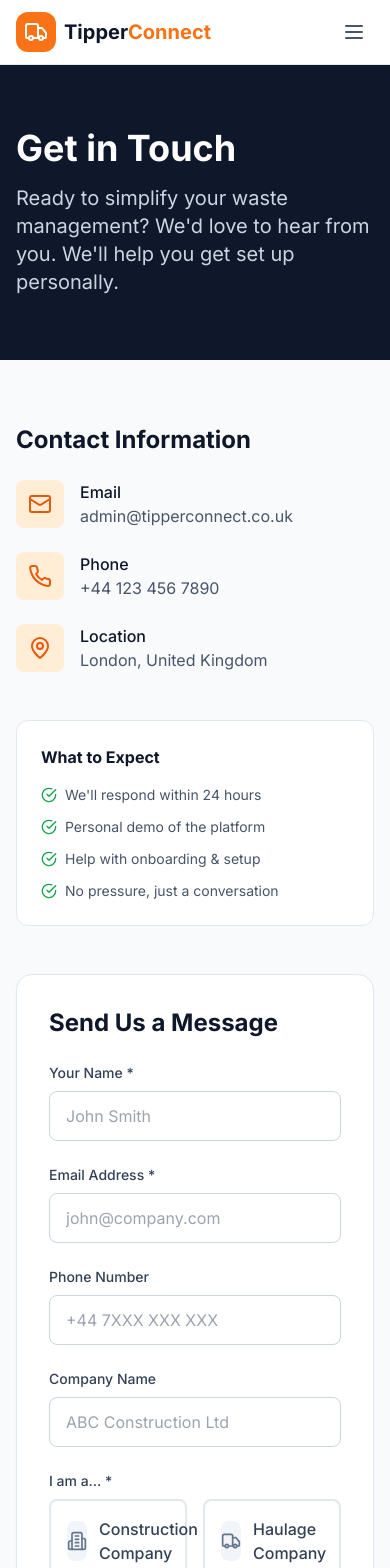
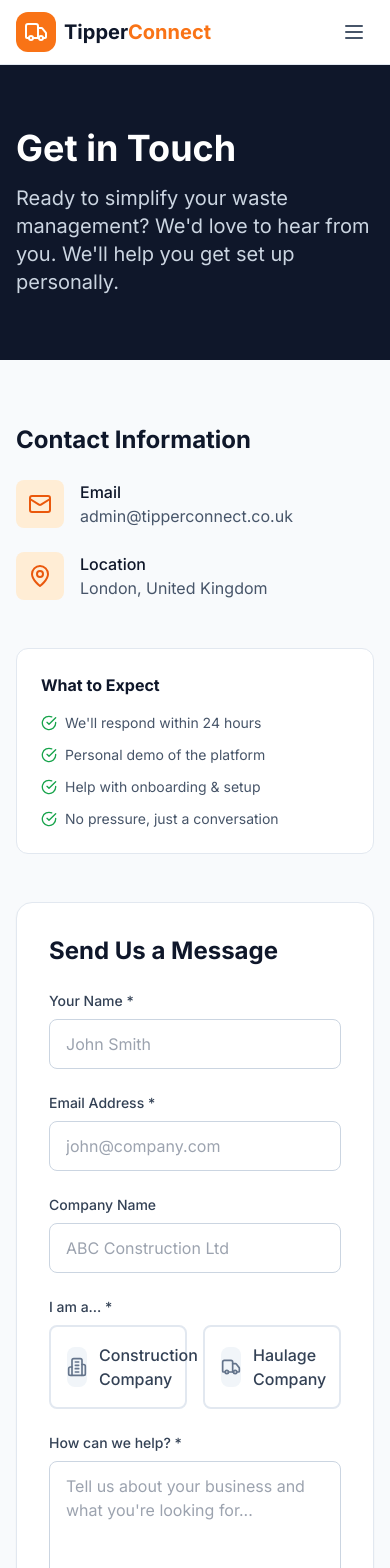
Before and after one commit to Lxrcodes/tipperconnectweb, a Next.js app: page /contact in a window 390 px wide. Shown: the top 1568 px of the page. Built offline with nearby package versions, Linux system fonts and the light colour scheme.

Commit message:
Remove phone number from website

```diff
--- a/app/contact/page.tsx
+++ b/app/contact/page.tsx
@@ -1,7 +1,7 @@
 'use client'
 
 import { useState } from 'react'
-import { Mail, Phone, MapPin, Send, CheckCircle, Building2, Truck, Loader2, AlertCircle } from 'lucide-react'
+import { Mail, MapPin, Send, CheckCircle, Building2, Truck, Loader2, AlertCircle } from 'lucide-react'
 
 // Get your access key from https://web3forms.com/ (free)
 // Enter admin@tipperconnect.co.uk as the email to receive submissions
@@ -11,7 +11,6 @@ export default function ContactPage() {
   const [formData, setFormData] = useState({
     name: '',
     email: '',
-    phone: '',
     company: '',
     type: '',
     message: '',
@@ -37,7 +36,6 @@ export default function ContactPage() {
           from_name: 'TipperConnect Website',
           name: formData.name,
           email: formData.email,
-          phone: formData.phone || 'Not provided',
           company: formData.company || 'Not provided',
           type: formData.type === 'construction' ? 'Construction Company' : 'Haulage Company',
           message: formData.message,
@@ -119,18 +117,6 @@ export default function ContactPage() {
                     <div className="font-medium text-slate-900">Email</div>
                     <a href="mailto:admin@tipperconnect.co.uk" className="text-slate-600 hover:text-orange-600 transition-colors">
                       admin@tipperconnect.co.uk
-                    </a>
-                  </div>
-                </div>
-
-                <div className="flex items-start gap-4">
-                  <div className="w-12 h-12 bg-orange-100 rounded-lg flex items-center justify-center shrink-0">
-                    <Phone className="w-6 h-6 text-orange-600" />
-                  </div>
-                  <div>
-                    <div className="font-medium text-slate-900">Phone</div>
-                    <a href="tel:+441234567890" className="text-slate-600 hover:text-orange-600 transition-colors">
-                      +44 123 456 7890
                     </a>
                   </div>
                 </div>
@@ -221,22 +207,6 @@ export default function ContactPage() {
                     </div>
                   </div>
 
-                  <div className="grid md:grid-cols-2 gap-6">
-                    <div>
-                      <label htmlFor="phone" className="block text-sm font-medium text-slate-700 mb-2">
-                        Phone Number
-                      </label>
-                      <input
-                        type="tel"
-                        id="phone"
-                        name="phone"
-                        value={formData.phone}
-                        onChange={handleChange}
-                        disabled={isSubmitting}
-                        className="w-full px-4 py-3 rounded-lg border border-slate-300 focus:ring-2 focus:ring-orange-500 focus:border-orange-500 transition-colors disabled:bg-slate-100 disabled:cursor-not-allowed"
-                        placeholder="+44 7XXX XXX XXX"
-                      />
-                    </div>
                   <div>
                     <label htmlFor="company" className="block text-sm font-medium text-slate-700 mb-2">
                       Company Name
@@ -251,7 +221,6 @@ export default function ContactPage() {
                       className="w-full px-4 py-3 rounded-lg border border-slate-300 focus:ring-2 focus:ring-orange-500 focus:border-orange-500 transition-colors disabled:bg-slate-100 disabled:cursor-not-allowed"
                       placeholder="ABC Construction Ltd"
                     />
-                    </div>
                   </div>
 
                   <div>
--- a/components/Footer.tsx
+++ b/components/Footer.tsx
@@ -1,5 +1,5 @@
 import Link from 'next/link'
-import { Truck, Mail, Phone, MapPin } from 'lucide-react'
+import { Truck, Mail, MapPin } from 'lucide-react'
 
 export default function Footer() {
   return (
@@ -59,12 +59,6 @@ export default function Footer() {
                   admin@tipperconnect.co.uk
                 </a>
               </li>
-              <li className="flex items-center gap-2 text-slate-400">
-                <Phone className="w-4 h-4" />
-                <a href="tel:+441234567890" className="hover:text-white transition-colors">
-                  +44 123 456 7890
-                </a>
-              </li>
               <li className="flex items-start gap-2 text-slate-400">
                 <MapPin className="w-4 h-4 mt-1" />
                 <span>London, United Kingdom</span>
```
Lines whose indentation alone changed are shown as unchanged.
